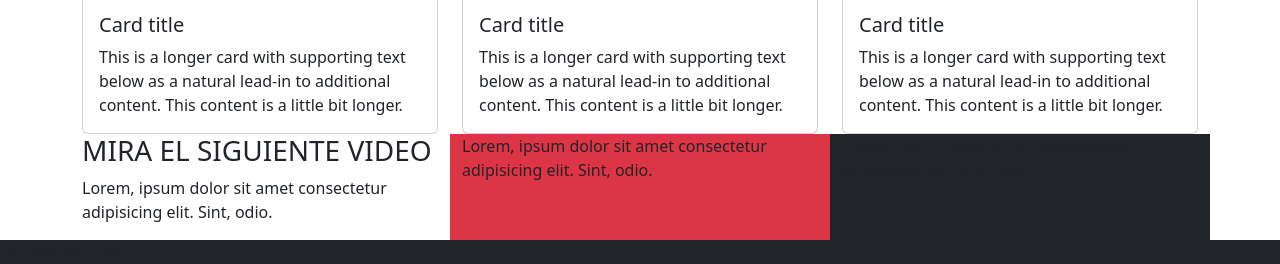
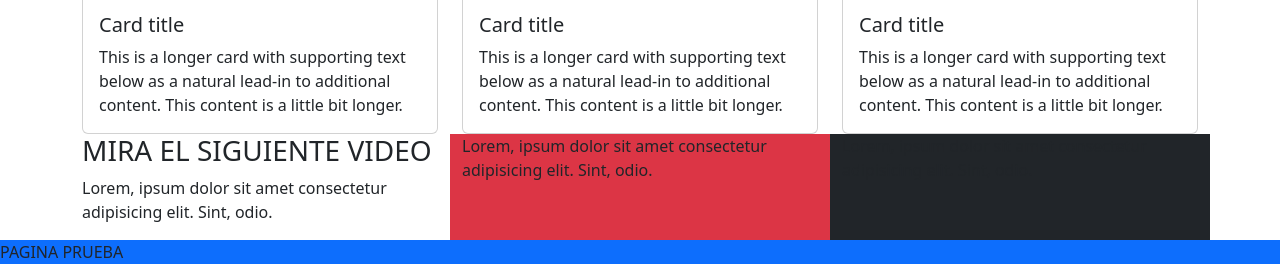
Before and after one commit to davidponcex/pagina-prueba, a plain HTML site: page index.html in a window 1280 px wide. Shown: the part 1420-1684 px from the top of the page. Drawn offline with nearby package versions, Linux system fonts and the light colour scheme.

Commit message:
Update index.html
cambio color footer

```diff
--- a/index.html
+++ b/index.html
@@ -176,7 +176,7 @@
               </div>
                <!-- FINAL DIVISION -->
                <!-- footer -->
-            <div class="class bg-dark">PAGINA PRUEBA</div>
+            <div class="class bg-primary">PAGINA PRUEBA</div>
 
 
 
```
